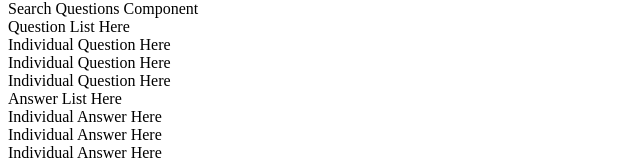
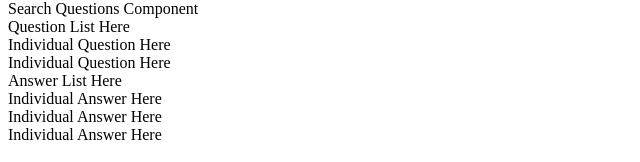
Before and after one commit to Harrymeng9/Project-Front-End-Boson, a React app: page / in a window 1280 px wide. Shown: the part 126-288 px from the top of the page, without its empty margins (0-640 px from the left). Built offline with nearby package versions, Linux system fonts and the light colour scheme; no server answers; the HTML template or start-up script is replaced by a standard one.

Commit message:
passed question and answer state into child component and added pseudocode

```diff
--- a/client/src/components/Q&A/Q&A.jsx
+++ b/client/src/components/Q&A/Q&A.jsx
@@ -12,7 +12,7 @@ function QuestionAndAnswer (props) {
   useEffect(() => {
     //on component render
     //make axios req to server endpoint
-    axios.get('/questions', { params : {product_id: 71698, page: 1, count: 2}})
+    axios.get('/questions', { params : {product_id: 71698, page: 1, count: 3}})
       .then((results) => {
         //results returned here is the RESPONSE object from the server
         console.log('get questions results:', results.data);
@@ -29,7 +29,7 @@ return (
   <div>
     <h4>QUESTIONS AND ANSWERS</h4>
     <SearchQuestions />
-    <QuestionList />
+    <QuestionList questions={questions}/>
     <AnswerList />
   </div>
 
--- a/client/src/components/Q&A/qaComponents/QuestionList.jsx
+++ b/client/src/components/Q&A/qaComponents/QuestionList.jsx
@@ -3,10 +3,13 @@ import Question from './Question.jsx';
 
 var QuestionList = (props) => {
 
+  //iterate over the array of questions
+  //render a question component for each
+  //store the question id in each component as id or class
+
   return (
     <div>
       Question List Here
-      <Question />
       <Question />
       <Question />
     </div>
```
